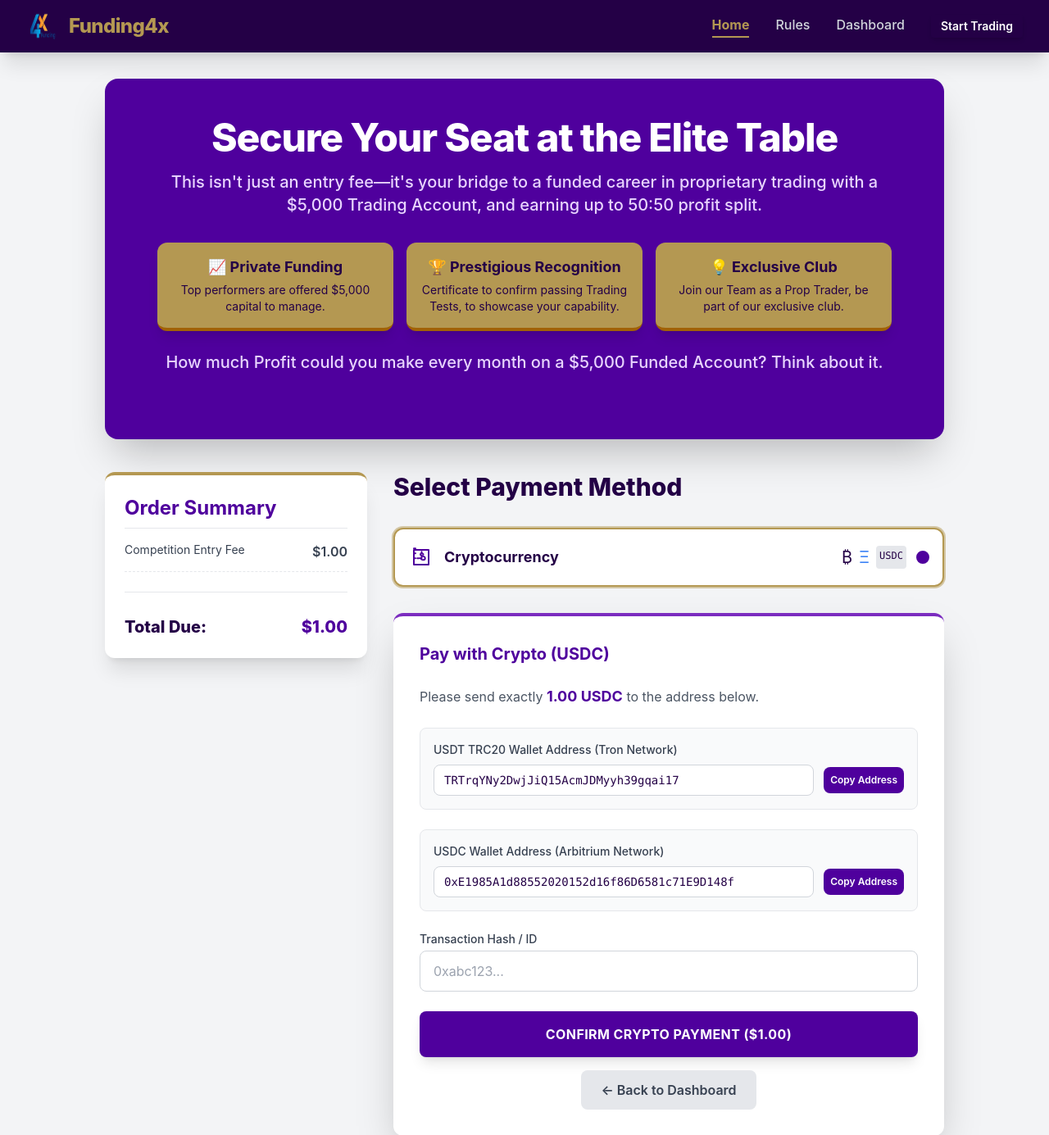
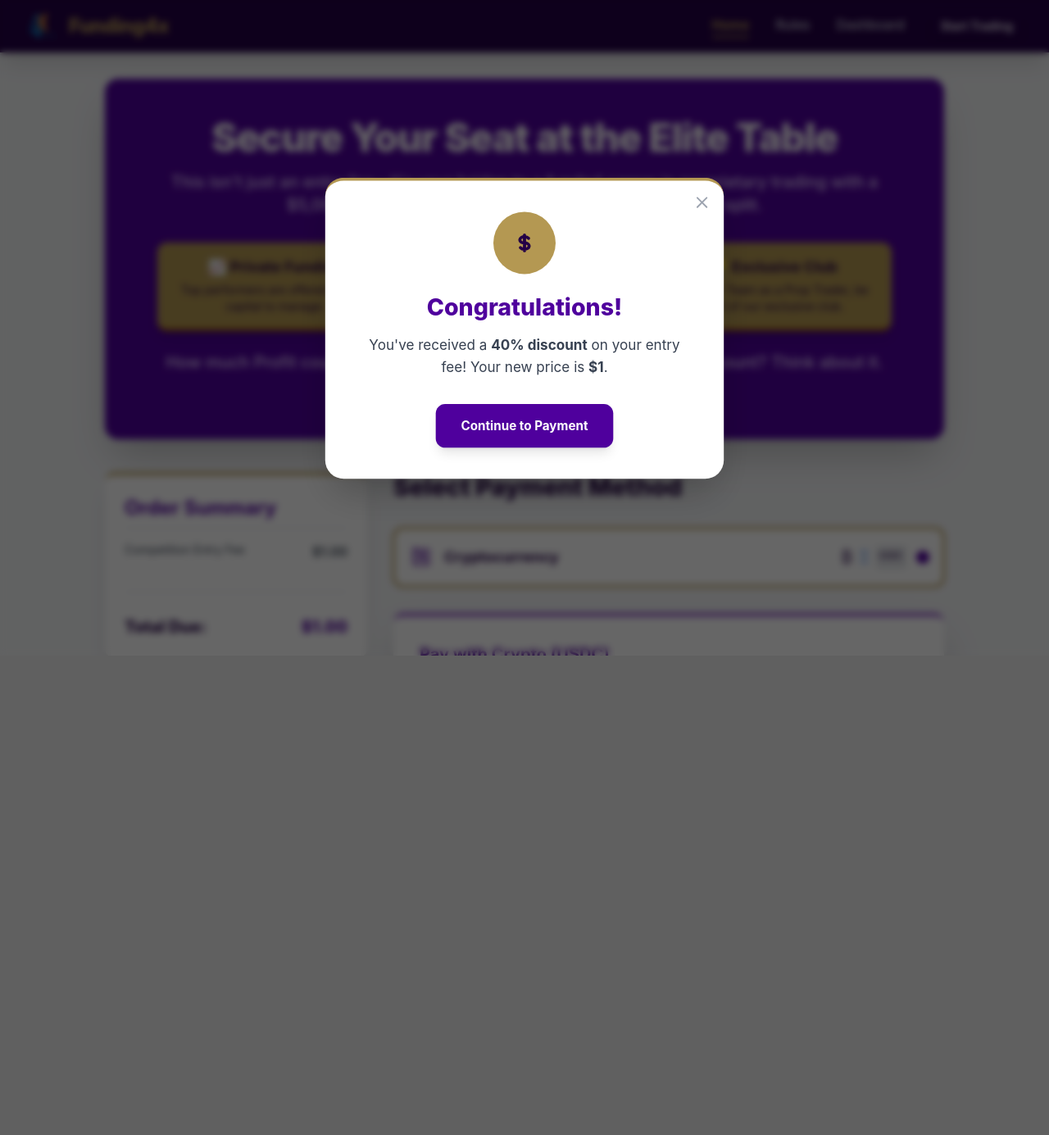
Before and after one commit to scottShams/funding4x, a PHP site: page /checkout.php in a window 1280 px wide. Shown: the top 1385 px of the page at 82% size. After the commit the page ends 800 px from the top, so only its background shows below. Run offline with PHP 8.4, Linux system fonts and the light colour scheme; the visitor is signed in with stand-in values (Sample User, id 1); grey boxes labelled with a size stand in for pictures from a placeholder-image service; data that the repository does not hold is empty; some libraries are stand-ins or nearby versions.

Commit message:
Add discount modal for checkout page

```diff
--- a/checkout.php
+++ b/checkout.php
@@ -559,6 +559,36 @@
         </div>
     </div>
 
+    <!-- Discount Modal -->
+    <div id="discount-modal" class="fixed inset-0 bg-black bg-opacity-60 backdrop-blur-sm flex items-center justify-center z-50 hidden animate-fade-in">
+        <div class="bg-white p-10 rounded-3xl shadow-2xl max-w-lg mx-4 border-t-4 border-trophy-gold transform scale-95 animate-modal-appear relative">
+            <button onclick="closeDiscountModal()" class="absolute top-4 right-4 text-gray-400 hover:text-gray-600 transition duration-200">
+                <svg class="w-6 h-6" fill="none" stroke="currentColor" viewBox="0 0 24 24" xmlns="http://www.w3.org/2000/svg">
+                    <path stroke-linecap="round" stroke-linejoin="round" stroke-width="2" d="M6 18L18 6M6 6l12 12"></path>
+                </svg>
+            </button>
+            <div class="text-center">
+                <!-- Discount Icon -->
+                <div class="mx-auto w-20 h-20 bg-trophy-gold rounded-full flex items-center justify-center mb-6">
+                    <svg class="w-12 h-12 text-header-dark" fill="none" stroke="currentColor" viewBox="0 0 24 24" xmlns="http://www.w3.org/2000/svg">
+                        <path stroke-linecap="round" stroke-linejoin="round" stroke-width="2" d="M12 8c-1.657 0-3 .895-3 2s1.343 2 3 2 3 .895 3 2-1.343 2-3 2m0-8c1.11 0 2.08.402 2.599 1M12 8V7m0 1v8m0 0v1m0-1c-1.11 0-2.08-.402-2.599-1"></path>
+                    </svg>
+                </div>
+
+                <h2 class="text-3xl font-extrabold text-primary-purple mb-4">Congratulations!</h2>
+                <p class="text-gray-700 mb-8 leading-relaxed text-lg">
+                    You've received a <strong>40% discount</strong> on your entry fee! Your new price is <strong>$<?php echo $discountPrice; ?></strong>.
+                </p>
+
+                <div class="flex justify-center">
+                    <button onclick="closeDiscountModal()" class="px-8 py-4 bg-primary-purple text-white font-bold rounded-xl shadow-lg hover:bg-header-dark transition-all duration-300 transform hover:scale-105">
+                        Continue to Payment
+                    </button>
+                </div>
+            </div>
+        </div>
+    </div>
+
     <!-- Already Paid Modal -->
     <!-- <div id="already-paid-modal" class="fixed inset-0 bg-black bg-opacity-60 backdrop-blur-sm flex items-center justify-center z-50 <?php echo $hasPayment ? '' : 'hidden'; ?> animate-fade-in">
         <div class="bg-white p-10 rounded-3xl shadow-2xl max-w-lg mx-4 border-t-4 border-primary-purple transform scale-95 animate-modal-appear">
@@ -701,6 +731,11 @@
             document.getElementById('already-paid-modal').classList.add('hidden');
         }
 
+        // Function to close discount modal
+        function closeDiscountModal() {
+            document.getElementById('discount-modal').classList.add('hidden');
+        }
+
         // Ensure the correct payment form is visible on load based on default radio
         window.onload = () => {
               // Initial check to apply styling to the default selected radio button
@@ -708,6 +743,11 @@
             if (defaultChecked) {
                 togglePaymentForm(defaultChecked.value);
             }
+
+            // Show discount modal if discount is applied
+            if (<?php echo $discountPrice ? 'true' : 'false'; ?>) {
+                document.getElementById('discount-modal').classList.remove('hidden');
+            }
         };
     </script>
 </body>
```
